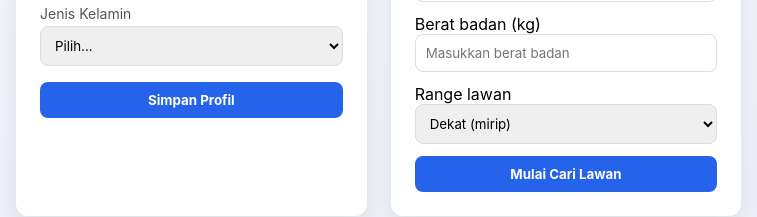
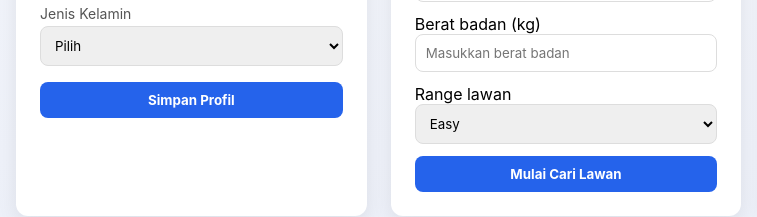
Before and after one commit to wdrtsptn/STRESSOUT, a plain HTML site: page index.html in a window 1280 px wide. Shown: the part 246-463 px from the top of the page, 74-831 px from the left. Drawn offline with Linux system fonts and the light colour scheme.

Commit message:
Update index.html

```diff
--- a/index.html
+++ b/index.html
@@ -156,7 +156,7 @@
       <input type="number" id="umur" placeholder="Umur lo">
       <label for="gender">Jenis Kelamin</label>
       <select id="gender">
-        <option value="">Pilih...</option>
+        <option value="">Pilih</option>
         <option value="laki">Laki-laki</option>
         <option value="perempuan">Perempuan</option>
       </select>
@@ -176,8 +176,8 @@
 
       <label for="range">Range lawan</label>
       <select id="range">
-        <option value="dekat">Dekat (mirip)</option>
-        <option value="jauh">Jauh (acak)</option>
+        <option value="dekat">Easy</option>
+        <option value="jauh">Hard</option>
       </select>
 
       <button id="cariLawan">Mulai Cari Lawan</button>
```
